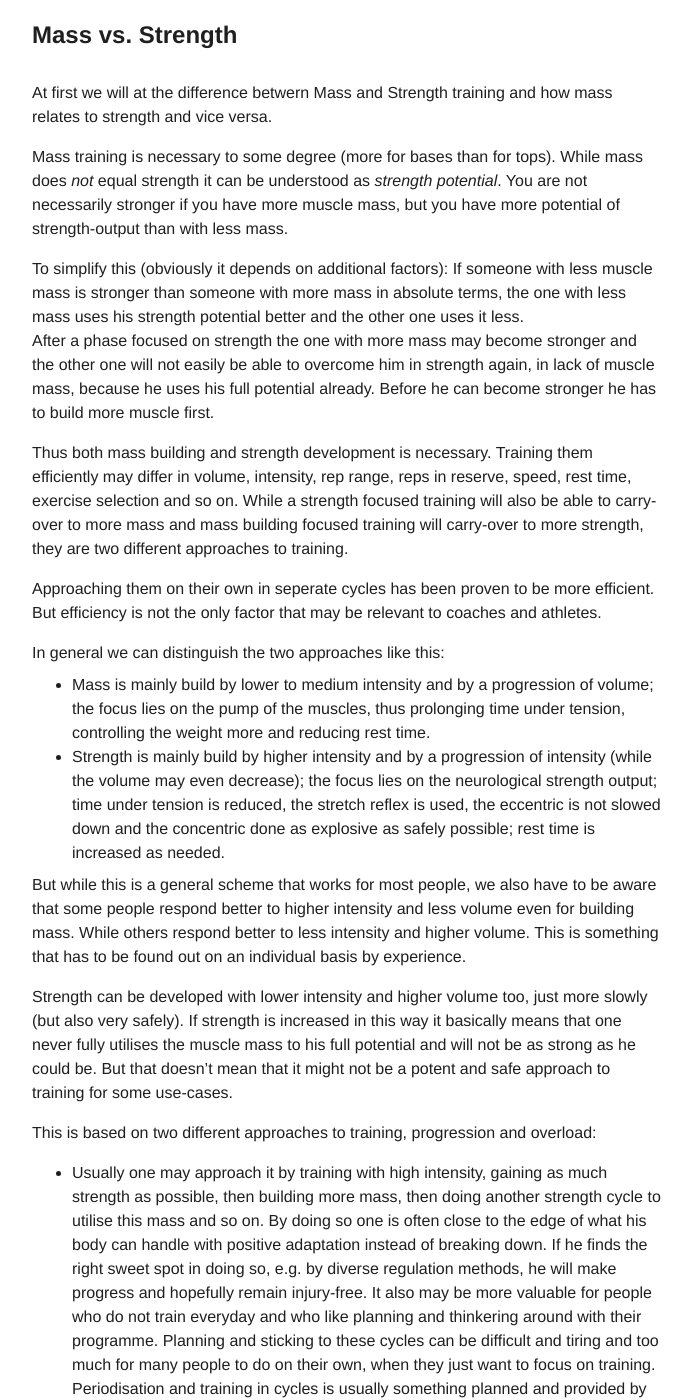
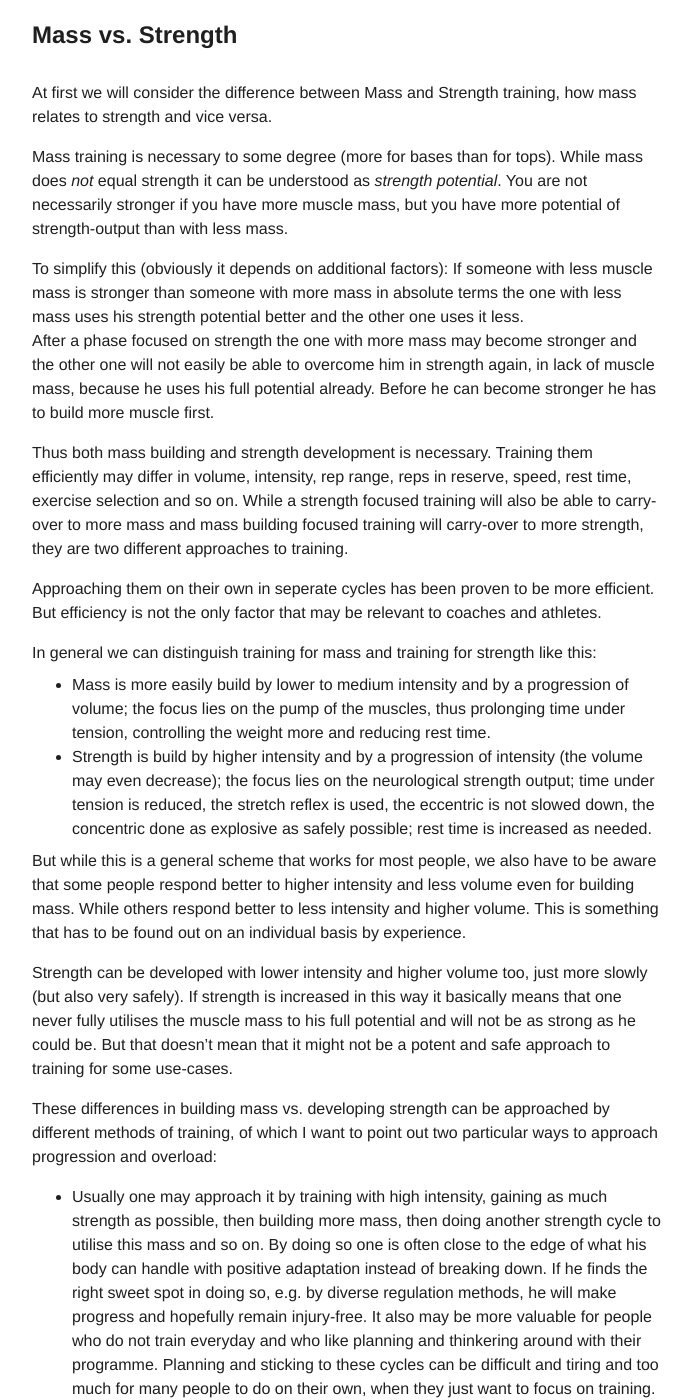
Before and after one commit to floshin/acrolib, a Jekyll site: the page built from training/specificity.md, in a window 1280 px wide and 1400 px high, scrolled down 851 px. Shown: the whole window, without its empty margins (293-985 px from the left). Built offline with Jekyll 4.4.1, drawn with Linux system fonts in a browser that asks for light colours; our own code applies the rules of GitHub Pages for plain Markdown files.

Commit message:
Update specificity.md

```diff
--- a/training/specificity.md
+++ b/training/specificity.md
@@ -17,26 +17,26 @@ At first we have to understand that there are (or can be) important differences
 
 ## Mass vs. Strength
 
-At first we will at the difference betwern Mass and Strength training and how mass relates to strength and vice versa.
+At first we will consider the difference between Mass and Strength training, how mass relates to strength and vice versa.
 
 Mass training is necessary to some degree (more for bases than for tops). While mass does *not* equal strength it can be understood as *strength potential*. You are not necessarily stronger if you have more muscle mass, but you have more potential of strength-output than with less mass.
 
-To simplify this (obviously it depends on additional factors): If someone with less muscle mass is stronger than someone with more mass in absolute terms, the one with less mass uses his strength potential better and the other one uses it less.
+To simplify this (obviously it depends on additional factors): If someone with less muscle mass is stronger than someone with more mass in absolute terms the one with less mass uses his strength potential better and the other one uses it less.
 After a phase focused on strength the one with more mass may become stronger and the other one will not easily be able to overcome him in strength again, in lack of muscle mass, because he uses his full potential already. Before he can become stronger he has to build more muscle first.
 
 Thus both mass building and strength development is necessary. Training them efficiently may differ in volume, intensity, rep range, reps in reserve, speed, rest time, exercise selection and so on. While a strength focused training will also be able to carry-over to more mass and mass building focused training will carry-over to more strength, they are two different approaches to training.
 
 Approaching them on their own in seperate cycles has been proven to be more efficient. But efficiency is not the only factor that may be relevant to coaches and athletes.
 
-In general we can distinguish the two approaches like this:
-* Mass is mainly build by lower to medium intensity and by a progression of volume; the focus lies on the pump of the muscles, thus prolonging time under tension, controlling the weight more and reducing rest time.
-* Strength is mainly build by higher intensity and by a progression of intensity (while the volume may even decrease); the focus lies on the neurological strength output; time under tension is reduced, the stretch reflex is used, the eccentric is not slowed down and the concentric done as explosive as safely possible; rest time is increased as needed.
+In general we can distinguish training for mass and training for strength like this:
+* Mass is more easily build by lower to medium intensity and by a progression of volume; the focus lies on the pump of the muscles, thus prolonging time under tension, controlling the weight more and reducing rest time.
+* Strength is build by higher intensity and by a progression of intensity (the volume may even decrease); the focus lies on the neurological strength output; time under tension is reduced, the stretch reflex is used, the eccentric is not slowed down, the concentric done as explosive as safely possible; rest time is increased as needed.
 
 But while this is a general scheme that works for most people, we also have to be aware that some people respond better to higher intensity and less volume even for building mass. While others respond better to less intensity and higher volume. This is something that has to be found out on an individual basis by experience.
 
 Strength can be developed with lower intensity and higher volume too, just more slowly (but also very safely). If strength is increased in this way it basically means that one never fully utilises the muscle mass to his full potential and will not be as strong as he could be. But that doesn't mean that it might not be a potent and safe approach to training for some use-cases.
 
-This is based on two different approaches to training, progression and overload:
+These differences in building mass vs. developing strength can be approached by different methods of training, of which I want to point out two particular ways to approach progression and overload:
 
 * Usually one may approach it by training with high intensity, gaining as much strength as possible, then building more mass, then doing another strength cycle to utilise this mass and so on. By doing so one is often close to the edge of what his body can handle with positive adaptation instead of breaking down. If he finds the right sweet spot in doing so, e.g. by diverse regulation methods, he will make progress and hopefully remain injury-free. It also may be more valuable for people who do not train everyday and who like planning and thinkering around with their programme. Planning and sticking to these cycles can be difficult and tiring and too much for many people to do on their own, when they just want to focus on training. Periodisation and training in cycles is usually something planned and provided by Coaches, so that their athletes do not have to worry about it. Many non-professional strength athletes use modern apps providing such a scheme for them instead of doing it on their own. But as far as I know there is not yet any open-source application available for free (which is a shame).
 
```
